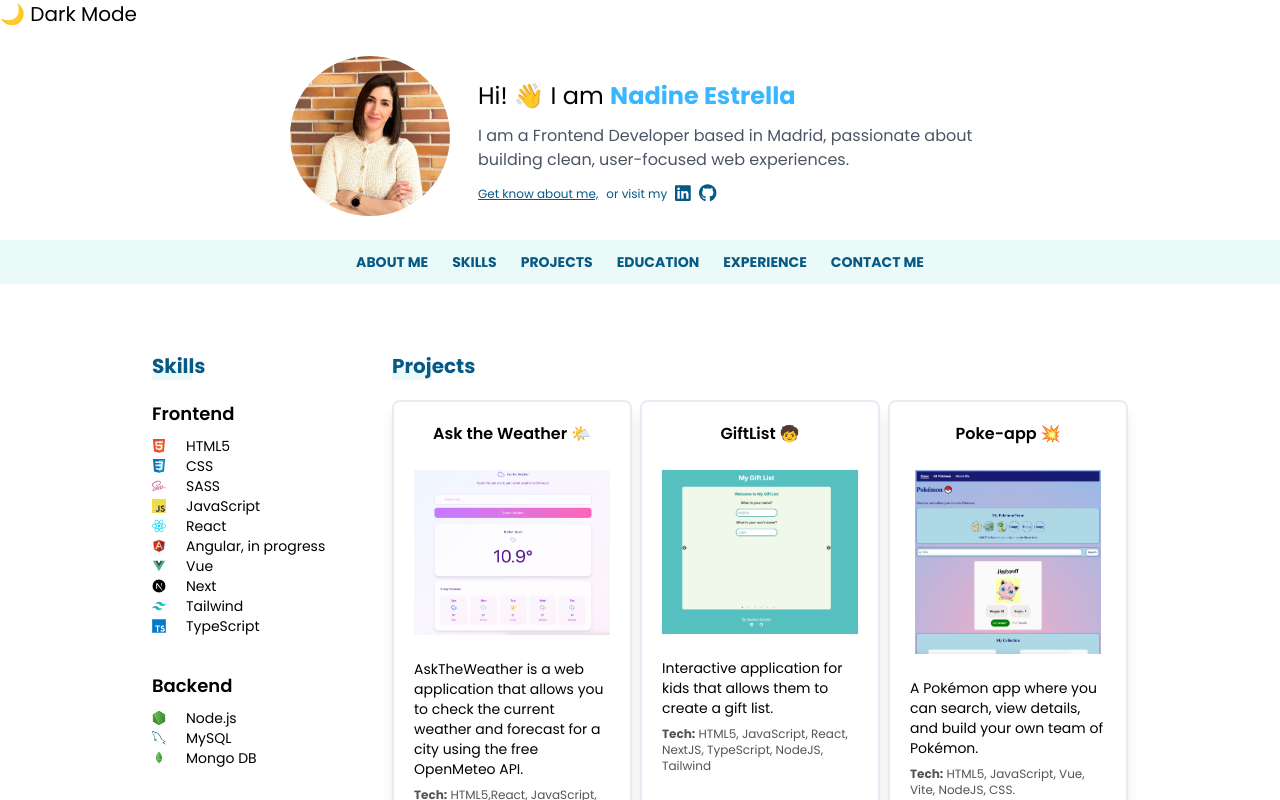
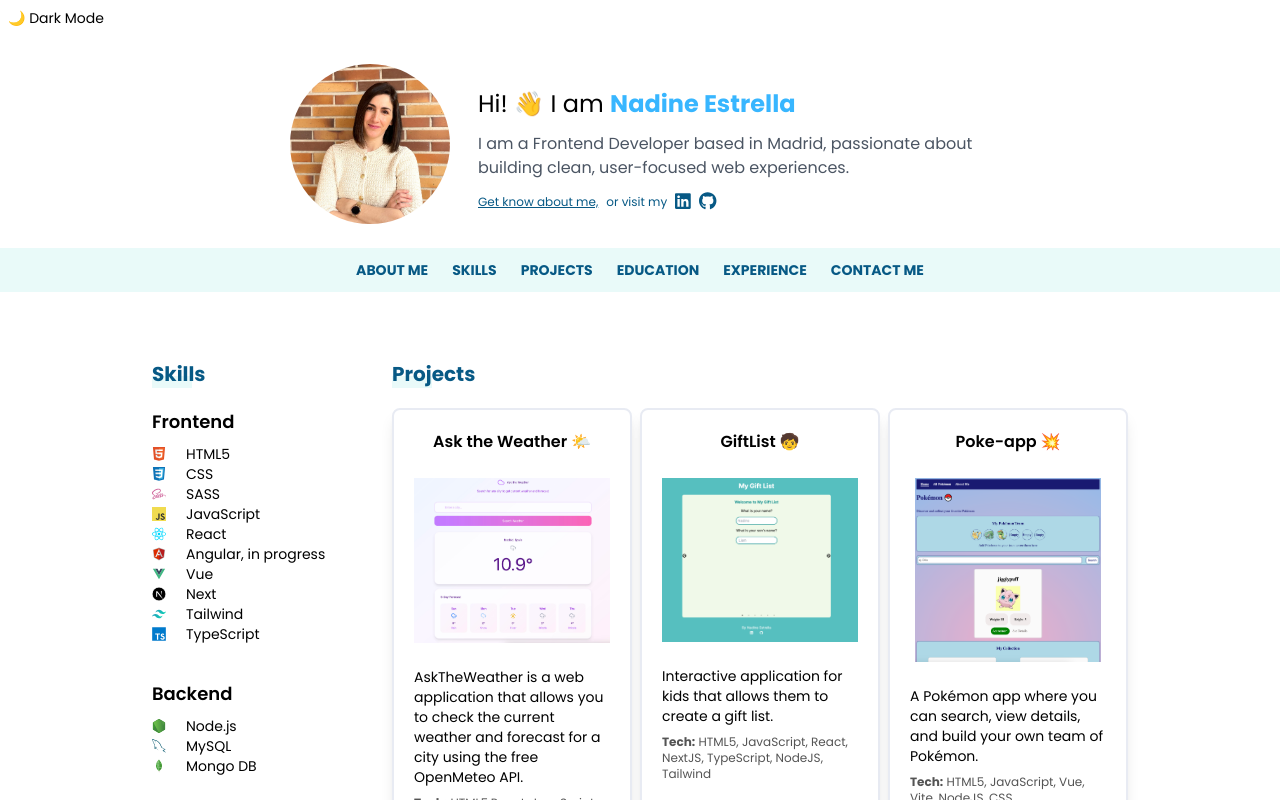
Before and after one commit to nadinestrella/portfolio, a Next.js app: page / in a window 1280 px wide. Shown: the top 800 px of the page. Built offline with nearby package versions, Linux system fonts and the light colour scheme.

Commit message:
size text

```diff
--- a/app/components/ui/ThemeToggle.tsx
+++ b/app/components/ui/ThemeToggle.tsx
@@ -9,7 +9,7 @@ export function ThemeToggle() {
     <button
       onClick={toggleTheme}
       aria-label="Toggle theme"
-      className="text-xl transition-transform hover:scale-110"
+      className="text-sm transition-transform hover:scale-110 m-2"
     >
       {theme === 'dark' ? '☀️ Light Mode' : '🌙 Dark Mode'}
     </button>
```
